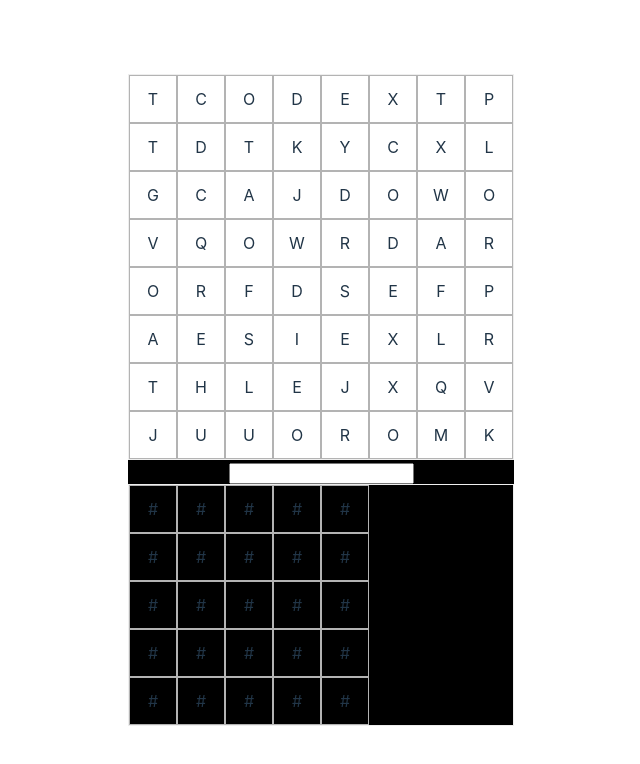
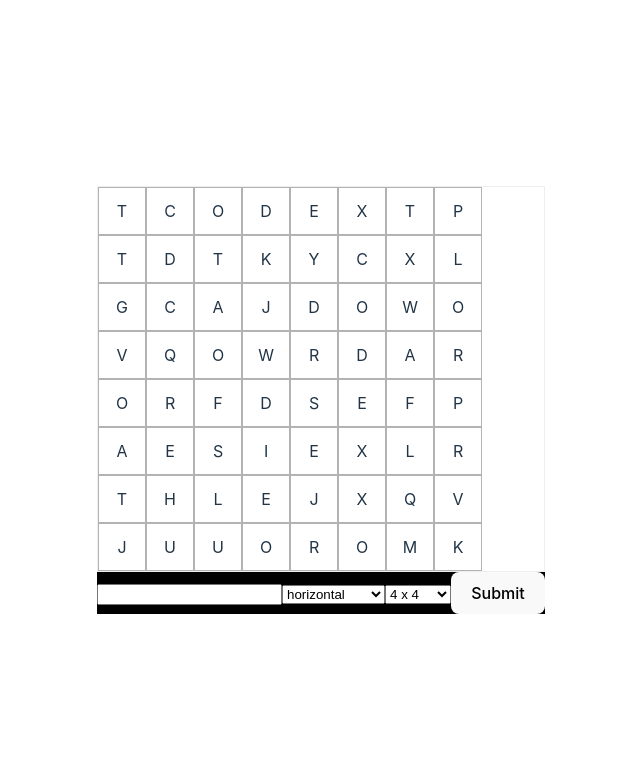
Before and after one commit to hendramchen/find-word, a React (Vite) app: page / in a window 1280 px wide. Shown: the top 764 px of the page, without its empty margins (319-959 px from the left). Built offline with nearby package versions, Linux system fonts and the light colour scheme.

Commit message:
feat: update board admin

```diff
--- a/src/App.tsx
+++ b/src/App.tsx
@@ -66,6 +66,7 @@ function App() {
     });
     setCollectLetters(collect);
   }
+
   return (
     <>
       <BoardPlay letters={letters} onClickLetter={handleClickBox} />
--- a/src/components/BoardAdmin/index.tsx
+++ b/src/components/BoardAdmin/index.tsx
@@ -1,23 +1,106 @@
-import { useState } from "react";
+import { useEffect, useState } from "react";
 import BoardPlay from "../BoardPlay";
-import { generateRandomString } from "../../utils";
+import { generateRandomString, insertKeyword } from "../../utils";
 import { letter } from "../../types/board";
+
+const directionOpts = [
+  "horizontal",
+  "vertical",
+  "diagonal-left",
+  "diagonal-right",
+];
+
+const sizeOpts = [4, 5, 6, 7, 8, 9, 10, 15, 20];
 
 export default function BoardAdmin() {
   const [word, setWord] = useState("");
-  const [letters, setLetters] = useState([...generateRandomString(5, false)]);
+  const [letters, setLetters] = useState<letter[][]>([]);
+  const [keyword, setKeyword] = useState<string[]>([]);
+  const [dataInjected, setDataInjected] = useState<number[][][]>([]);
+  const [direction, setDirection] = useState("horizontal");
+  const [size, setSize] = useState(4);
+
+  useEffect(() => {
+    const initialLetters = insertKeyword(
+      generateRandomString(size, false),
+      dataInjected,
+      keyword
+    );
+    setLetters(initialLetters);
+  }, [dataInjected, keyword, size]);
 
   function handleChange(e: React.FormEvent<HTMLInputElement>) {
     setWord(e.currentTarget.value);
   }
 
-  function handleClickBox(item: letter, rowIdx: number, colIdx: number) {}
+  function handleClickBox(item: letter, rowIdx: number, colIdx: number) {
+    let col = colIdx;
+    let row = rowIdx;
+    const dataIndex: number[][] = keyword.map((_) => {
+      const data = [row, col];
+      if (direction === "horizontal") {
+        col++;
+      }
+      if (direction === "vertical") {
+        row++;
+      }
+      if (direction === "diagonal-left") {
+        row++;
+        col--;
+      }
+      if (direction === "diagonal-right") {
+        row++;
+        col++;
+      }
+      return data;
+    });
+    const cloneInjected = [...dataInjected];
+    cloneInjected.push(dataIndex);
+    setDataInjected(cloneInjected);
+  }
+
+  function handleChangeDirection(e: React.FormEvent<HTMLSelectElement>) {
+    setDirection(e.currentTarget.value);
+  }
+
+  function handleChangeSize(e: React.FormEvent<HTMLSelectElement>) {
+    setSize(Number(e.currentTarget.value));
+  }
+
+  function handleSubmit(e: React.SyntheticEvent) {
+    e.preventDefault();
+    setKeyword([...word]);
+    console.log({
+      word,
+      keyword,
+      direction,
+    });
+  }
+
   return (
     <div style={{ backgroundColor: "#000" }}>
-      <input type="text" value={word} onChange={handleChange} />
-      <div>
-        <BoardPlay letters={letters} onClickLetter={handleClickBox} />
-      </div>
+      <form onSubmit={handleSubmit}>
+        <input type="text" value={word} onChange={handleChange} />
+        <select name="direction" onChange={handleChangeDirection}>
+          {directionOpts.map((item) => (
+            <option key={item} value={item}>
+              {item}
+            </option>
+          ))}
+        </select>
+        <select name="size" onChange={handleChangeSize}>
+          {sizeOpts.map((item) => (
+            <option key={item} value={item}>{`${item} x ${item}`}</option>
+          ))}
+        </select>
+
+        {keyword.length > 0 && (
+          <div>
+            <BoardPlay letters={letters} onClickLetter={handleClickBox} />
+          </div>
+        )}
+        <button type="submit">Submit</button>
+      </form>
     </div>
   );
 }
--- a/src/components/BoardPlay/index.tsx
+++ b/src/components/BoardPlay/index.tsx
@@ -8,26 +8,30 @@ interface BoardPlay {
 }
 
 export default function BoardPlay({ letters, onClickLetter }: BoardPlay) {
+  function getStyleBox(item: letter) {
+    let style = item.clicked ? styles.box + " " + styles.clicked : styles.box;
+    if (!item.isActive) {
+      style = styles.box + " " + styles.inactive;
+    }
+    return style;
+  }
+
   return (
     <div className={styles["board-play"]}>
-      {letters.map((rows, idx) => {
+      {letters.map((rows, rowIndex) => {
         return (
-          <div className={styles.boxes} key={idx}>
-            {rows.map((item, index) => {
-              let style = item.clicked
-                ? styles.box + " " + styles.clicked
-                : styles.box;
-              if (!item.isActive) {
-                style = styles.box + " " + styles.inactive;
-              }
+          <div className={styles.boxes} key={rowIndex}>
+            {rows.map((item, colIndex) => {
+              const style = getStyleBox(item);
+
               return (
-                <div
-                  className={style}
-                  key={index}
-                  onClick={() => onClickLetter(item, idx, index)}
-                >
-                  {item.char}
-                </div>
+                <Box
+                  key={colIndex}
+                  item={item}
+                  indexes={{ rowIndex, colIndex }}
+                  style={style}
+                  onClick={onClickLetter}
+                />
               );
             })}
           </div>
@@ -36,3 +40,21 @@ export default function BoardPlay({ letters, onClickLetter }: BoardPlay) {
     </div>
   );
 }
+interface Box {
+  item: letter;
+  indexes: {
+    rowIndex: number;
+    colIndex: number;
+  };
+  style: string;
+  onClick: (item: letter, rowIndex: number, colIndex: number) => void;
+}
+
+function Box({ item, indexes, style, onClick }: Box) {
+  const { rowIndex, colIndex } = indexes;
+  return (
+    <div className={style} onClick={() => onClick(item, rowIndex, colIndex)}>
+      {item.char}
+    </div>
+  );
+}
```
